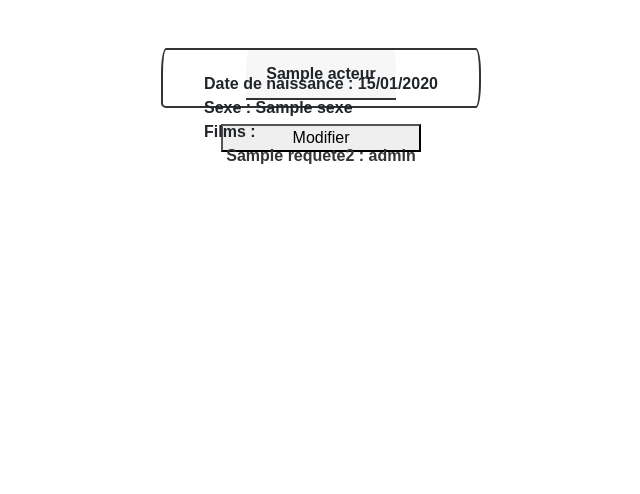
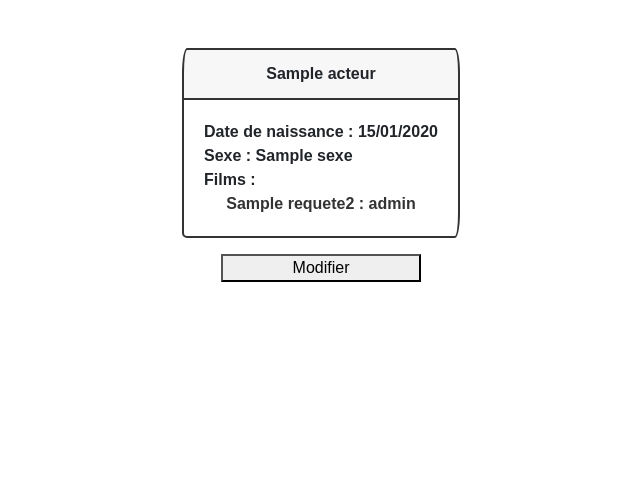
Before and after one commit to IvanVeltz/Cinema, a PHP site: template view/detailActeur.php in a window 1280 px wide. Shown: the part 60-554 px from the top of the page, without its empty margins (319-959 px from the left). Run offline with PHP 8.4, Linux system fonts and the light colour scheme; the template is opened without the code that fills it: most values are stand-ins (such as "Sample title", 1, 10 or a date in 2020); some libraries are stand-ins or nearby versions; some web fonts are replaced.

Commit message:
Version Desktop ok

```diff
--- a/public/css/style.css
+++ b/public/css/style.css
@@ -50,9 +50,14 @@
 }
 
 .container-acteur{
-    width : 70%;
     margin: auto;
+    display: flex;
+    flex-direction: column;
+    justify-content: center;
+    align-items: center;
 }
+
+
 
 
 
--- a/view/accueil.php
+++ b/view/accueil.php
@@ -12,10 +12,10 @@
         <?php
         foreach($requete->fetchAll() as $film){
             ?>
-            <div class="card border-primary mb-3">
+            <div class="card card-film border-primary mb-3">
                 <a href="index.php?action=detailFilm&id=<?=$film['id_film'] ?>">
                     <?= $film['titre']?>
-                    <div class="card-body card-film">
+                    <div class="card-body card-affiche">
                         <figure>
                             <img src="<?=$film['affiche']?>" alt="Affiche du film">
                         </figure>
@@ -42,7 +42,7 @@
                 <label for="input-duree">Durée (en min)</label>
                 <input type="text" id="input-duree" name="duree">
                 <label for="input-synopsis">Synopsis</label>
-                <input type="text" id="input-synopsis" name="synopsis">
+                <textarea id="input-synopsis" name="synopsis" rows="4" cols="50"></textarea>
                 <label for="affiche">Affiche du film : </label>
                 <input type="file" name="affiche" id="affiche">
                 <label for="input-note">Note /5</label>
--- a/view/detailActeur.php
+++ b/view/detailActeur.php
@@ -7,9 +7,9 @@
 
 ?>
 <section class="container-acteur">
-    <div class="card card-acteur border-primary mb-3" style="max-width: 20rem;">
-    <div class="card-header"><?=$acteur['acteur']?></div>
-    <div class="card-body acteur">
+    <div class="card border-primary mb-3" style="max-width: 20rem;">
+        <div class="card-header"><?=$acteur['acteur']?></div>
+        <div class="card-body acteur">
         <p>Date de naissance : <?=$date?></p>
         <p>Sexe : <?=$acteur['sexe']?></p>
         <p>Films :</p>
--- a/view/detailFilm.php
+++ b/view/detailFilm.php
@@ -11,7 +11,7 @@
 ?>
 
 <section class="container-film">
-    <div class="card card-film border-primary mb-3">
+    <div class="card border-primary mb-3">
         <div class="card-header"><?= $film["titre"]?></div>
         <div class="card-body container-film-moment">
             <aside>
@@ -60,7 +60,7 @@
                 <label for="input-duree">Durée (en min)</label>
                 <input type="text" id="input-duree" name="duree"value="<?=$film['duree']?>">
                 <label for="input-synopsis">Synopsis</label>
-                <input type="text" id="input-synopsis" name="synopsis" value="<?=$film['synopsis']?>" style="width: 300px; height: 300px;">
+                <textarea name="synopsis" id="synopsis" cols="50" rows="4"><?=$film['synopsis']?></textarea>
                 <label for="input-note">Note /5</label>
                 <select name="note" id="input-note">">
                     <?php for($i=1;$i<=5; $i++){
--- a/view/detailRealisateur.php
+++ b/view/detailRealisateur.php
@@ -7,7 +7,7 @@
 
 ?>
 <section class="container-acteur">
-    <div class="card card-acteur border-primary mb-3" style="max-width: 20rem;">
+    <div class="card border-primary mb-3" style="max-width: 20rem;">
     <div class="card-header"><?=$realisateur['realisateur'];?></div>
     <div class="card-body acteur">
         <p>Date de naissance : <?=$date?></p>
```
Also changed, not shown: public/img/Oppenheimer.jpg (added).
